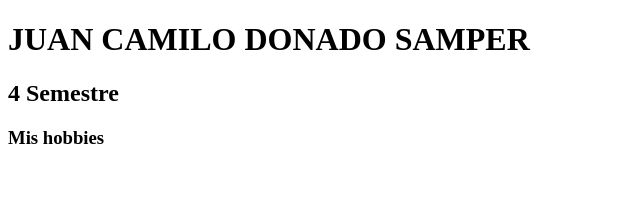
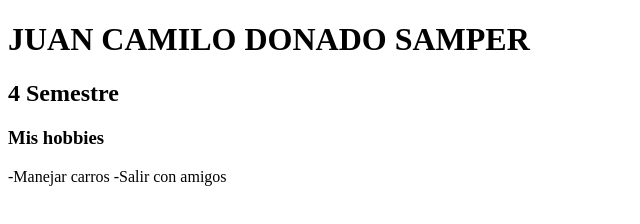
Before and after one commit to Juan19Q/Taller-, a plain HTML site: page index.html in a window 1280 px wide. Shown: the whole page, without its empty margins (0-640 px from the left). Drawn offline with Linux system fonts and the light colour scheme.

Commit message:
quinto commit

```diff
--- a/index.html
+++ b/index.html
@@ -11,6 +11,9 @@
     <H2>4 Semestre</H2>
 
     <h3>Mis hobbies</h3>
+    <p>
+        -Manejar carros
+        -Salir con amigos
 
 
 
```
